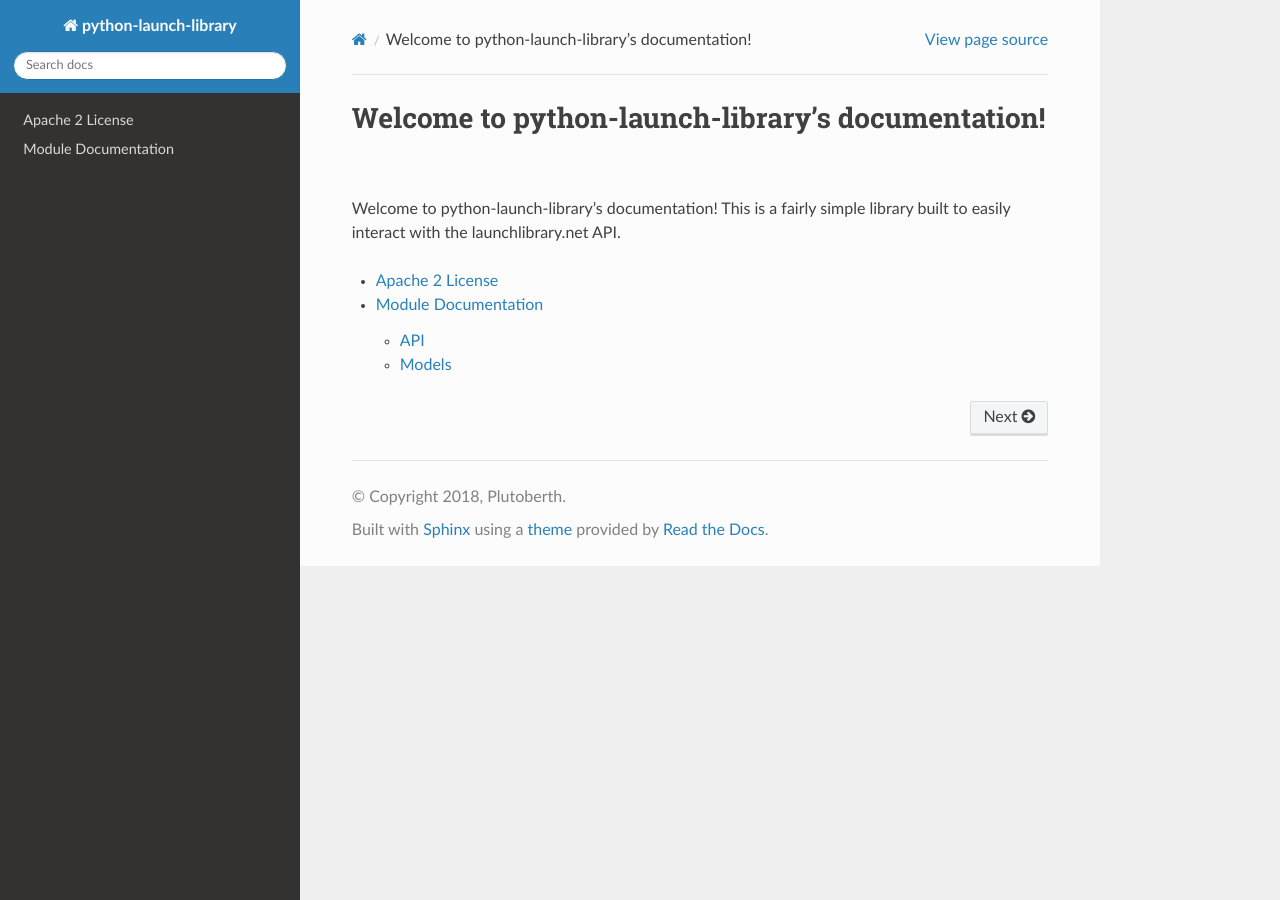
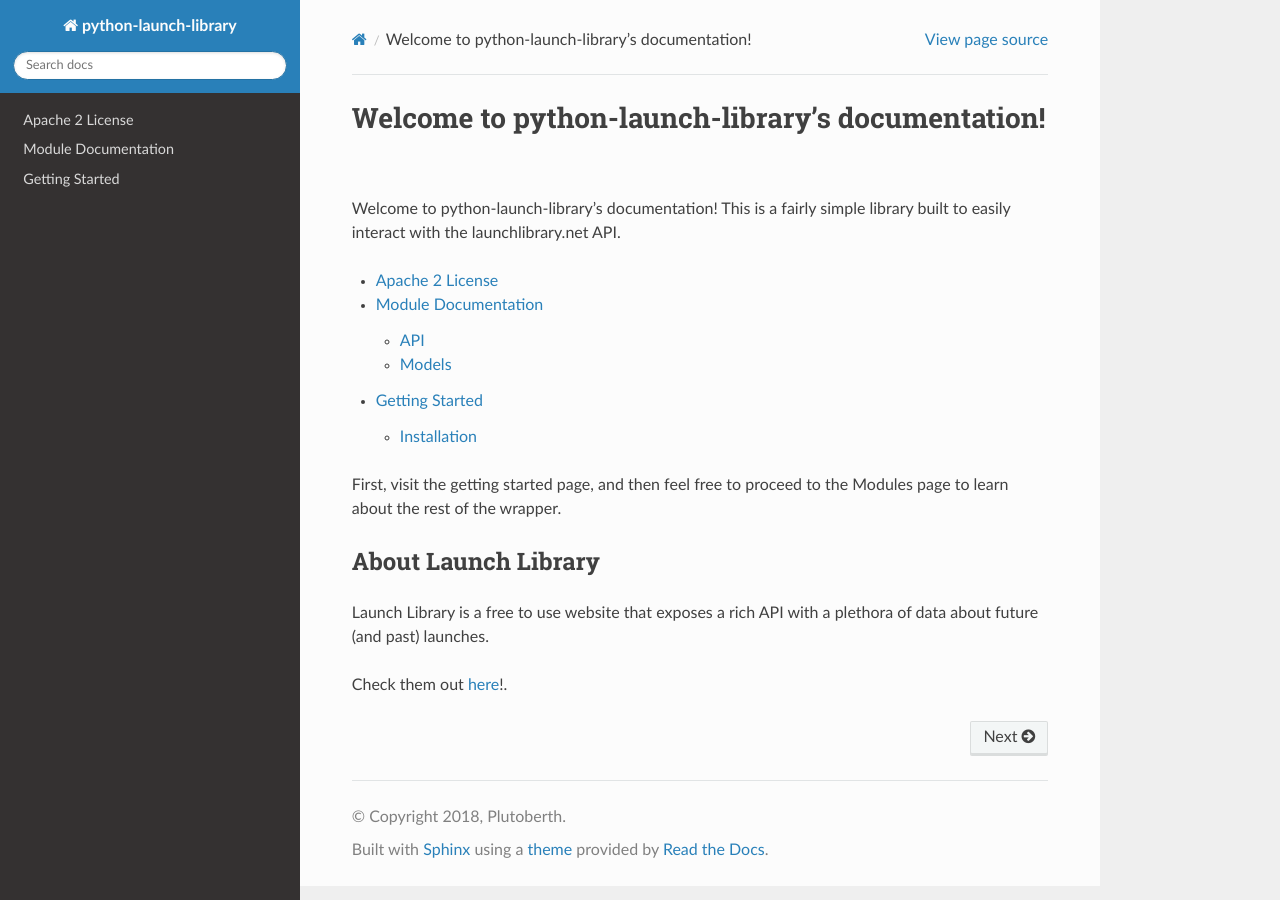
Before and after one commit to Plutoberth/python-launch-library, a Sphinx documentation site: the page built from docs/source/index.rst, in a window 1280 px wide. Built offline with Sphinx 7.4.7 and the Read the Docs theme 2.0.0, drawn with Linux system fonts in a browser that asks for light colours.

Commit message:
update documentation

```diff
--- a/docs/source/Modules.rst
+++ b/docs/source/Modules.rst
@@ -11,6 +11,11 @@ API
 Models
 ------
 
+As this library is based on the **launchlibrary** API, you can find a lot of info handily documented on `their website <https://launchlibrary.net/docs/1.4/api.html>`_ .
+Note that the wrapper only uses verbose mode.
+
+Additionally, the parameters of every model can be accessed post-creation by using `model.param_names`.
+
 .. automodule:: launchlibrary.models
     :members:
     :undoc-members:
--- a/docs/source/index.rst
+++ b/docs/source/index.rst
@@ -8,3 +8,12 @@ Welcome to python-launch-library's documentation! This is a fairly simple librar
 
    License
    Modules
+   getting_started
+
+First, visit the getting started page, and then feel free to proceed to the Modules page to learn about the rest of the wrapper.
+
+About Launch Library
+--------------------
+Launch Library is a free to use website that exposes a rich API with a plethora of data about future (and past) launches.
+
+Check them out `here <https://launchlibrary.net/>`_!.
```
Also changed, not shown: docs/source/getting_started.rst (added, +37 -0 lines).
